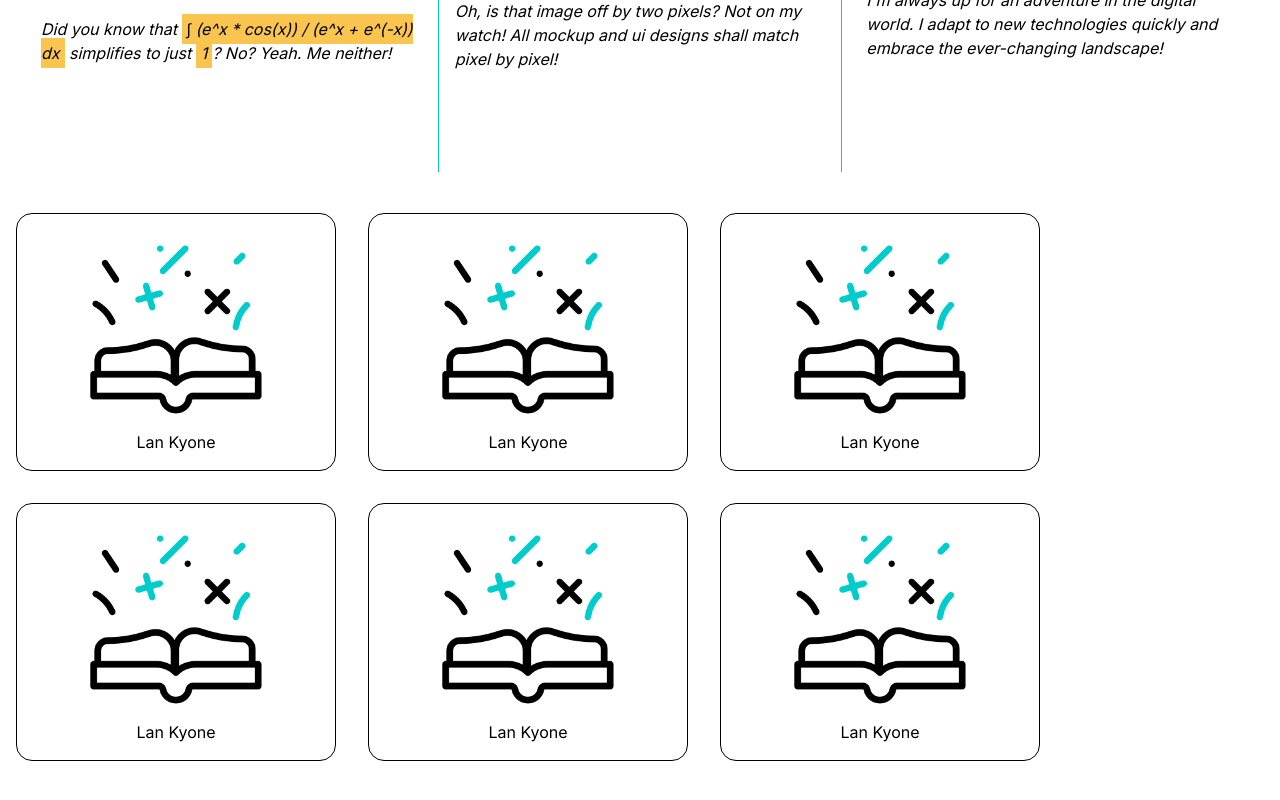
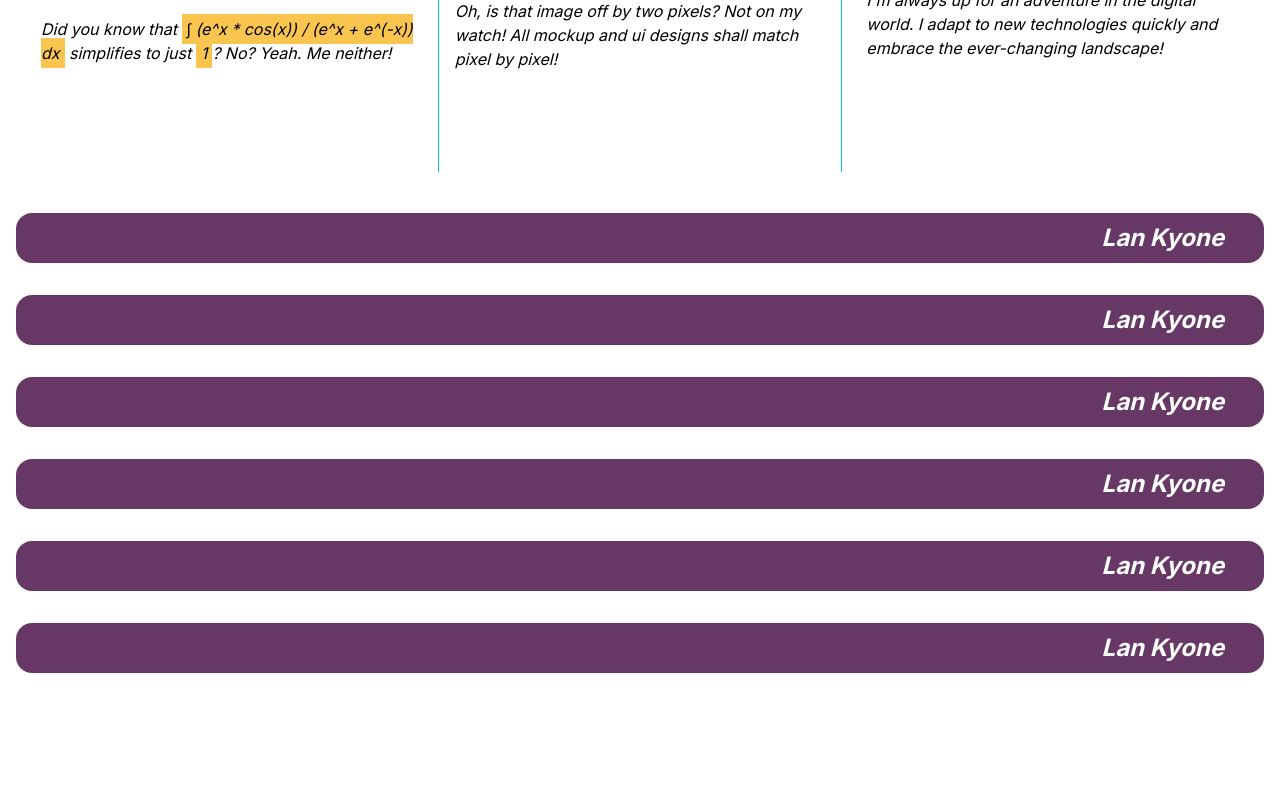
Before and after one commit to NeonNature/portfolio-2023, a Next.js app: page / in a window 1280 px wide. Shown: the part 2213-3013 px from the top of the page. Built offline with nearby package versions, Linux system fonts and the light colour scheme.

Commit message:
feat: add feature card

```diff
--- a/app/components/ProjectCard.tsx
+++ b/app/components/ProjectCard.tsx
@@ -1,67 +1,80 @@
 'use client'
 import './../styles/projects.css'
-import { useState } from 'react'
+import { useMemo, useState } from 'react'
 import Image from 'next/image'
 import math from '../../public/math.gif'
+
+interface CardProps {
+  trigger: number
+  active: number
+  setActive: (arg: number) => void
+  className: string
+}
+
+const Card = ({ trigger, active, setActive, className }: CardProps) => {
+  const classHelper = useMemo(() => {
+    if (active === trigger) return 'expand'
+    else return ''
+  }, [trigger, active])
+
+  return (
+    <div
+      className={`project-card ${classHelper} ${className}`}
+      onClick={() => setActive(trigger)}
+    >
+      <div className="project-title">Lan Kyone</div>
+      <div className="project-content">
+        <Image
+          className="action-icon"
+          src={math}
+          alt="Animated icon of math symbols popping out of a book"
+        />
+      </div>
+    </div>
+  )
+}
 
 export default function ProjectCard() {
   const [active, setActive] = useState(0)
 
   return (
     <div className="flex flex-wrap">
-      <div className="project-card">
-        <Image
-          className="action-icon"
-          src={math}
-          alt="Animated icon of math symbols popping out of a book"
+      <Card
+        trigger={1}
+        active={active}
+        setActive={setActive}
+        className="project-bg-1"
       />
-        Lan Kyone
-      </div>
-
-      <div className="project-card">
-        <Image
-          className="action-icon"
-          src={math}
-          alt="Animated icon of math symbols popping out of a book"
+      <Card
+        trigger={2}
+        active={active}
+        setActive={setActive}
+        className="project-bg-1"
       />
-        Lan Kyone
-      </div>
-
-      <div className="project-card">
-        <Image
-          className="action-icon"
-          src={math}
-          alt="Animated icon of math symbols popping out of a book"
+      <Card
+        trigger={3}
+        active={active}
+        setActive={setActive}
+        className="project-bg-1"
       />
-        Lan Kyone
-      </div>
-
-      <div className="project-card">
-        <Image
-          className="action-icon"
-          src={math}
-          alt="Animated icon of math symbols popping out of a book"
+      <Card
+        trigger={4}
+        active={active}
+        setActive={setActive}
+        className="project-bg-1"
       />
-        Lan Kyone
-      </div>
-
-      <div className="project-card">
-        <Image
-          className="action-icon"
-          src={math}
-          alt="Animated icon of math symbols popping out of a book"
+      <Card
+        trigger={5}
+        active={active}
+        setActive={setActive}
+        className="project-bg-1"
       />
-        Lan Kyone
-      </div>
-
-      <div className="project-card">
-        <Image
-          className="action-icon"
-          src={math}
-          alt="Animated icon of math symbols popping out of a book"
+      <Card
+        trigger={6}
+        active={active}
+        setActive={setActive}
+        className="project-bg-1"
       />
-        Lan Kyone
-      </div>
     </div>
   )
 }
--- a/app/styles/projects.css
+++ b/app/styles/projects.css
@@ -1,8 +1,42 @@
 .project-card {
-  @apply flex flex-col items-center justify-center;
-  border: 1px solid #000;
+  @apply flex flex-col items-center justify-center cursor-pointer;
   border-radius: 16px;
-  width: 25%;
+  max-height: 50px;
   padding: 16px;
   margin: 16px;
+  overflow: hidden;
+  width: 100%;
+  transition: all 0.5s ease;
 }
+
+.project-content {
+  max-height: 0;
+  transition: all 0.5s ease;
+  overflow: hidden;
+}
+
+.project-title {
+  color: #fff;
+  font-weight: bold;
+  font-size: 24px;
+  font-style: italic;
+  text-align: right;
+  width: 100%;
+  padding-inline: 24px;
+}
+
+.project-card.expand,
+.project-card.expand .project-content {
+  max-height: 1000px;
+}
+
+.project-bg-1 {
+  background-color: #410740;
+  opacity: 0.8;
+  background-image: radial-gradient(#e5e5f7 0.5px, transparent 0.5px),
+    radial-gradient(#e5e5f7 0.5px, #410740 0.5px);
+  background-size: 20px 20px;
+  background-position:
+    0 0,
+    10px 10px;
+}
```
Lines whose indentation alone changed are shown as unchanged.
